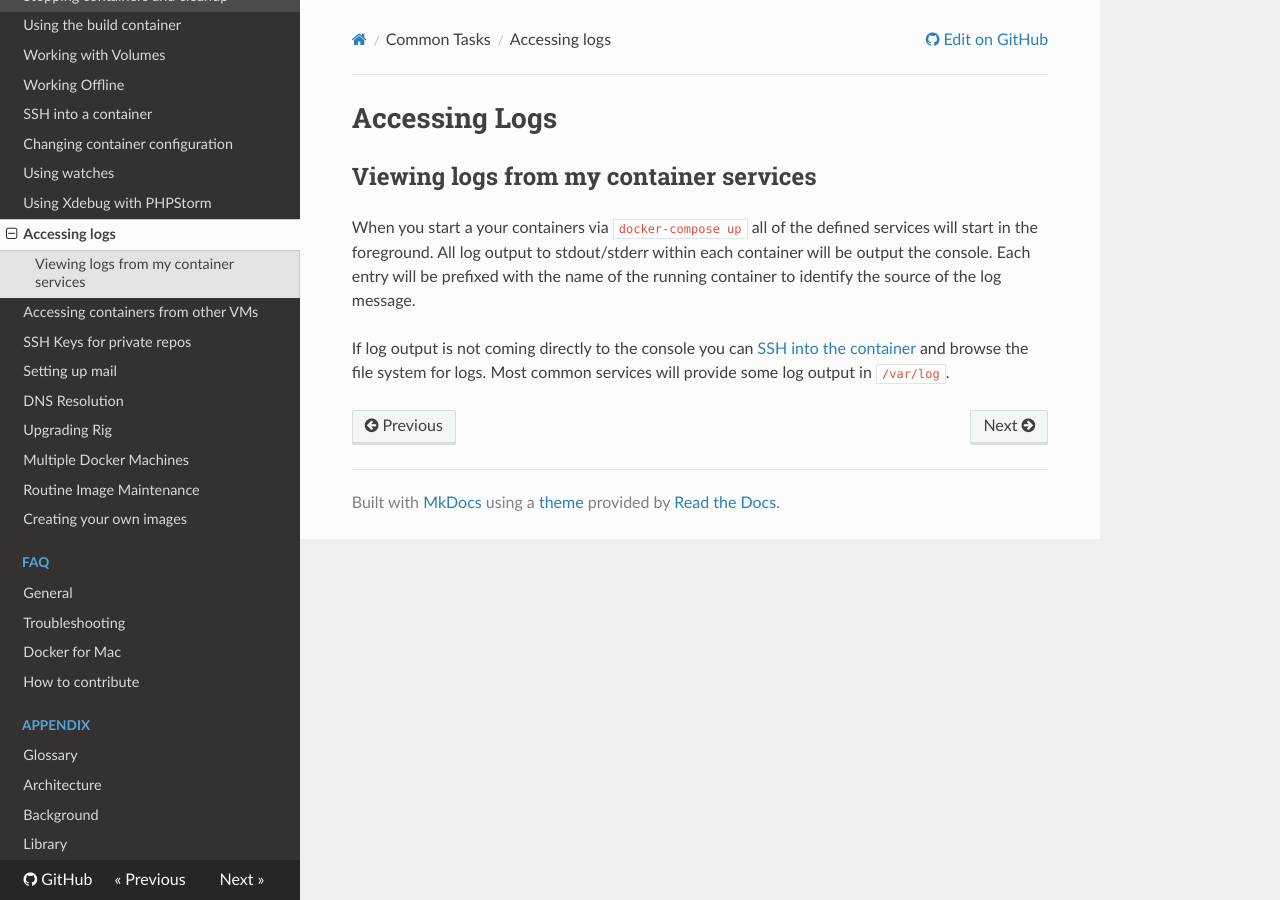
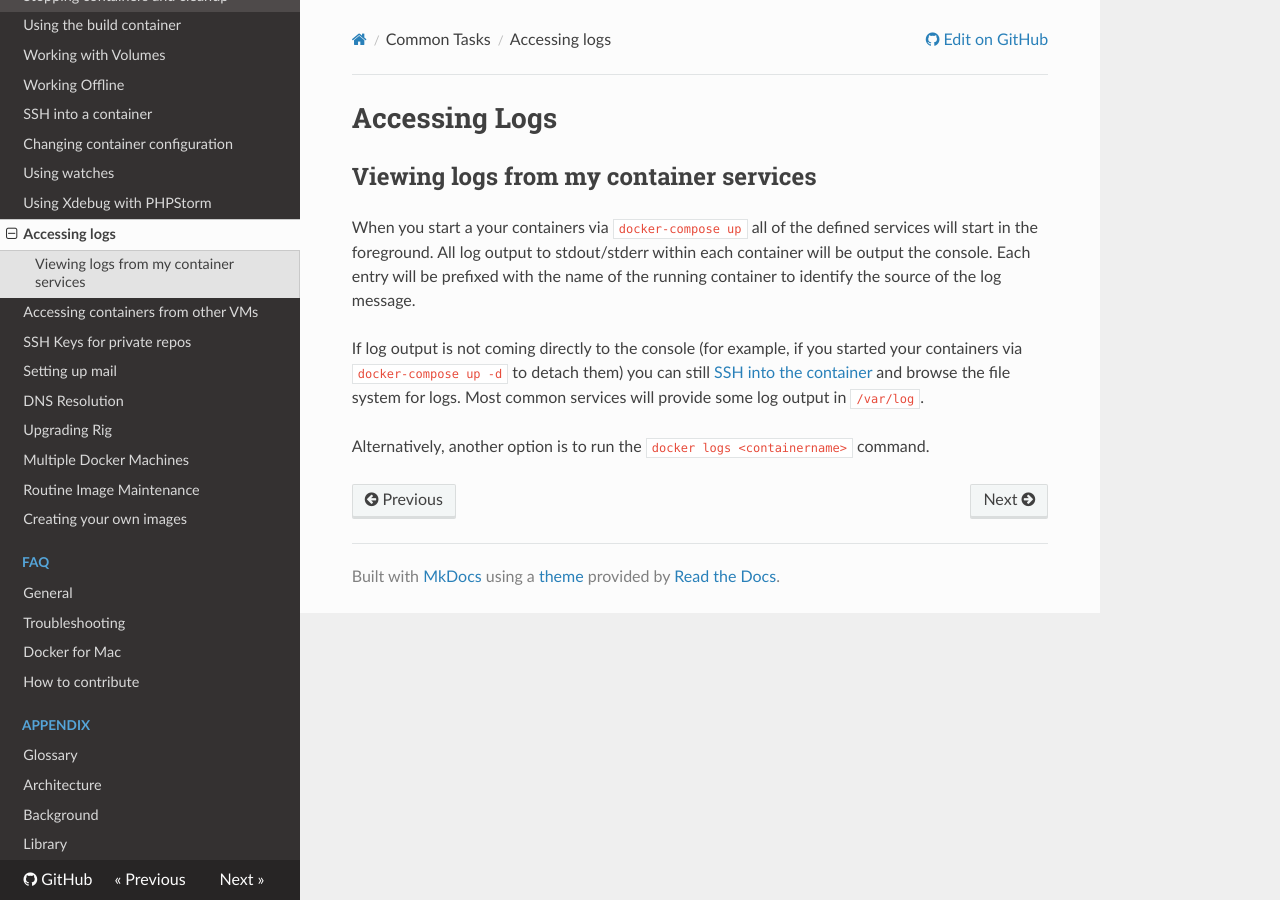
Before and after one commit to phase2/outrigger-docs, an MkDocs documentation site: the page built from docs/common-tasks/accessing-logs.md, in a window 1280 px wide. Built offline with MkDocs 1.6.1, drawn with Linux system fonts in a browser that asks for light colours; nearby versions of some CDN libraries; old or Windows-style settings are respelled for this version of MkDocs.

Commit message:
Add more info about viewing logs when running via -d

```diff
--- a/docs/common-tasks/accessing-logs.md
+++ b/docs/common-tasks/accessing-logs.md
@@ -6,6 +6,8 @@ When you start a your containers via `docker-compose up` all of the defined serv
 log output to stdout/stderr within each container will be output the console.  Each entry will be prefixed with the name
 of the running container to identify the source of the log message.
 
-If log output is not coming directly to the console you can
+If log output is not coming directly to the console (for example, if you started your containers via `docker-compose up -d` to detach them) you can still
 [SSH into the container](../common-tasks/ssh-into-a-container.md) and browse the file system for logs. Most common
 services will provide some log output in `/var/log`.
+
+Alternatively, another option is to run the `docker logs <containername>` command.
```
